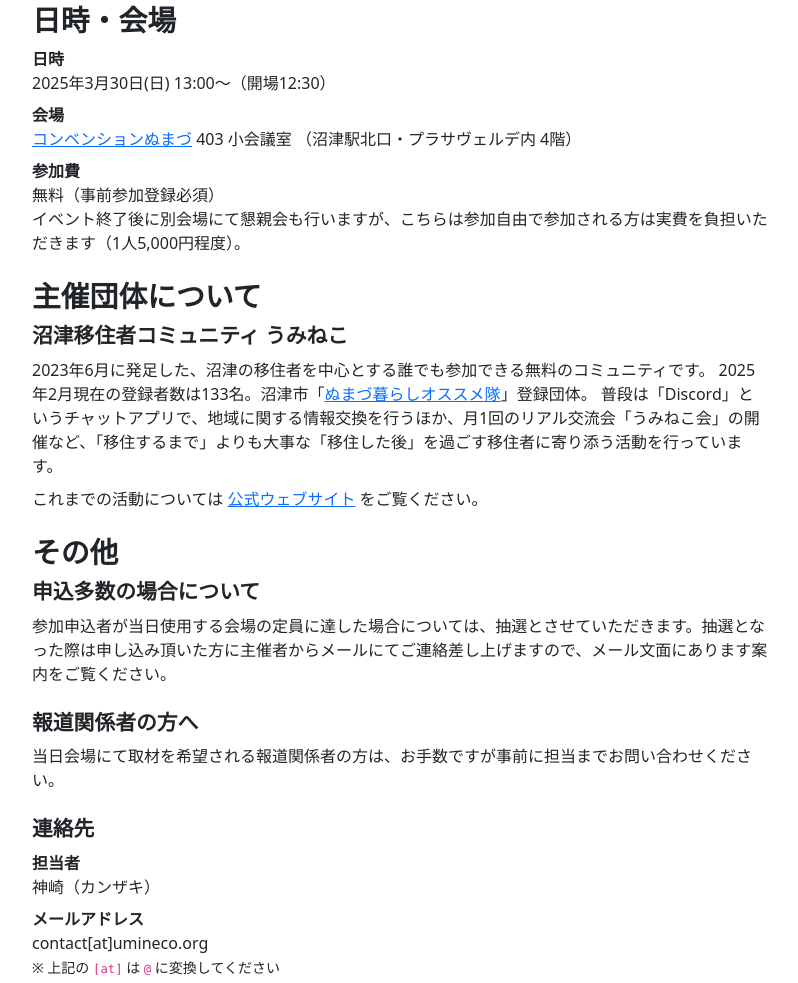
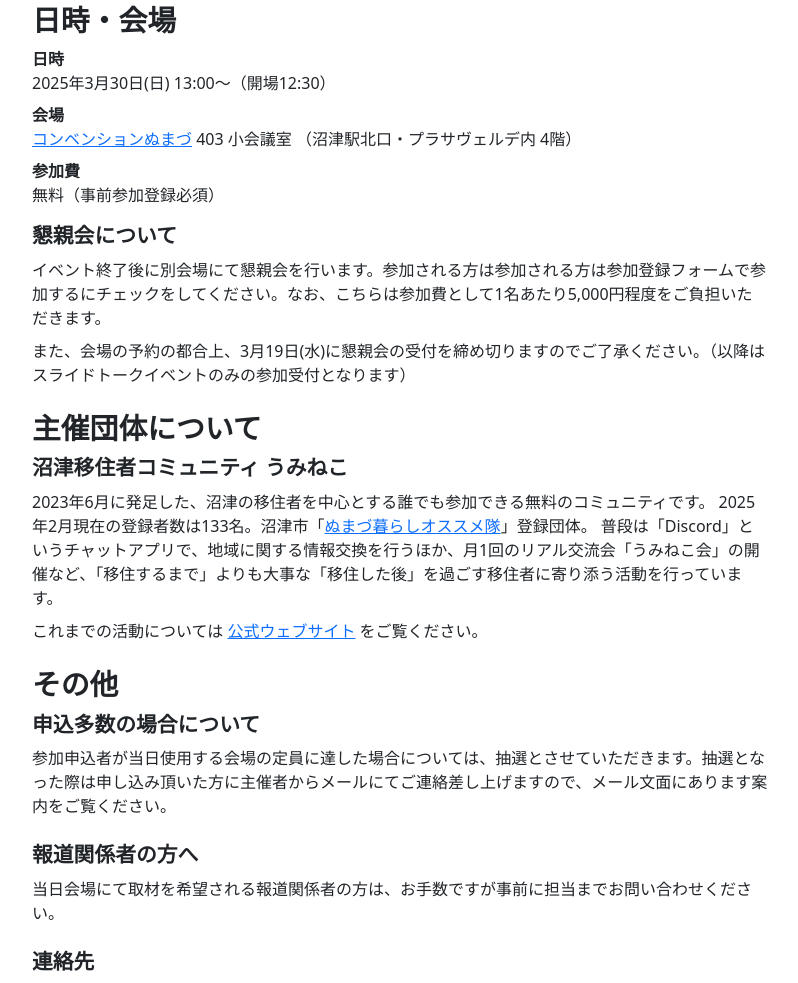
Before and after one commit to numazu-umineco/umineco.org, an Eleventy site: page src/events/202503-numasura01-iju/index.njk in a window 1280 px wide. Shown: the part 1811-2794 px from the top of the page, without its empty margins (240-1038 px from the left). Built offline with nearby package versions, Linux system fonts and the light colour scheme; Eleventy itself is replaced by a stand-in of ours; files that its build step writes are made by us from their sources; what markdown-it-eleventy-img would draw is missing.

Commit message:
懇親会に関する追記

```diff
--- a/src/events/202503-numasura01-iju/index.njk
+++ b/src/events/202503-numasura01-iju/index.njk
@@ -98,9 +98,12 @@ title: 沼スラ#1 聖地移住・若者たちのホンネ
         <dt>参加費</dt>
         <dd>
           無料（事前参加登録必須）<br/>
-          イベント終了後に別会場にて懇親会も行いますが、こちらは参加自由で参加される方は実費を負担いただきます（1人5,000円程度）。
         </dd>
       </dl>
+
+      <h3>懇親会について</h3>
+      <p>イベント終了後に別会場にて懇親会を行います。参加される方は参加される方は参加登録フォームで参加するにチェックをしてください。なお、こちらは参加費として1名あたり5,000円程度をご負担いただきます。</p>
+      <p>また、会場の予約の都合上、3月19日(水)に懇親会の受付を締め切りますのでご了承ください。（以降はスライドトークイベントのみの参加受付となります）</p>
     </section>
 
     <section class="mb-4">
```
